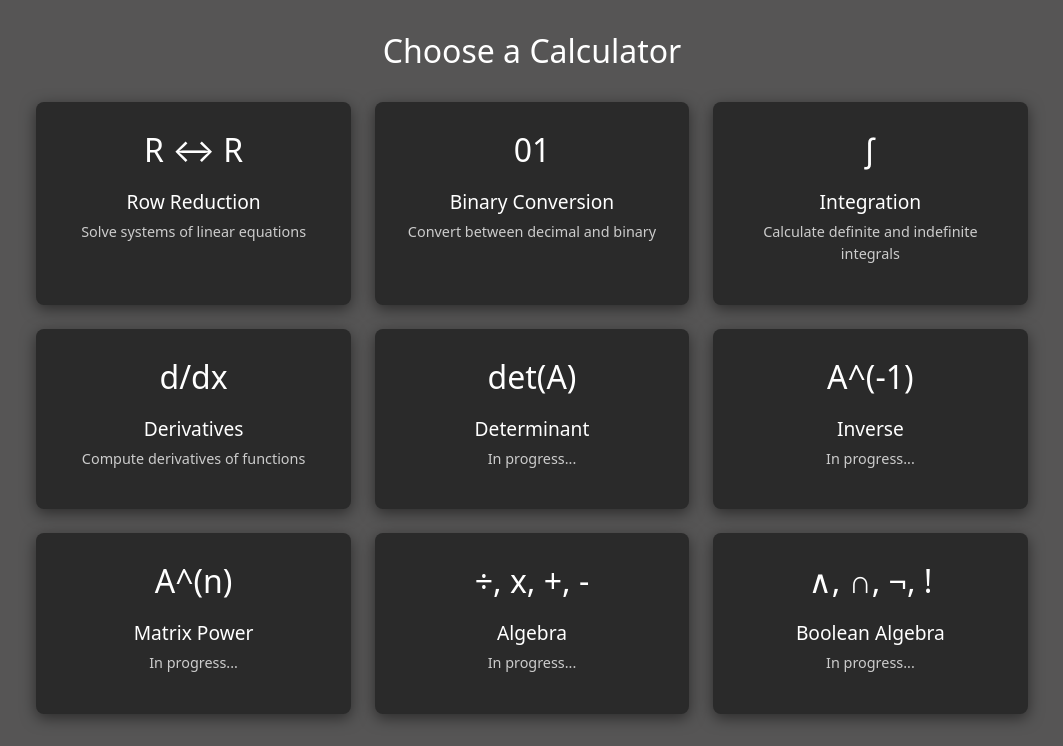
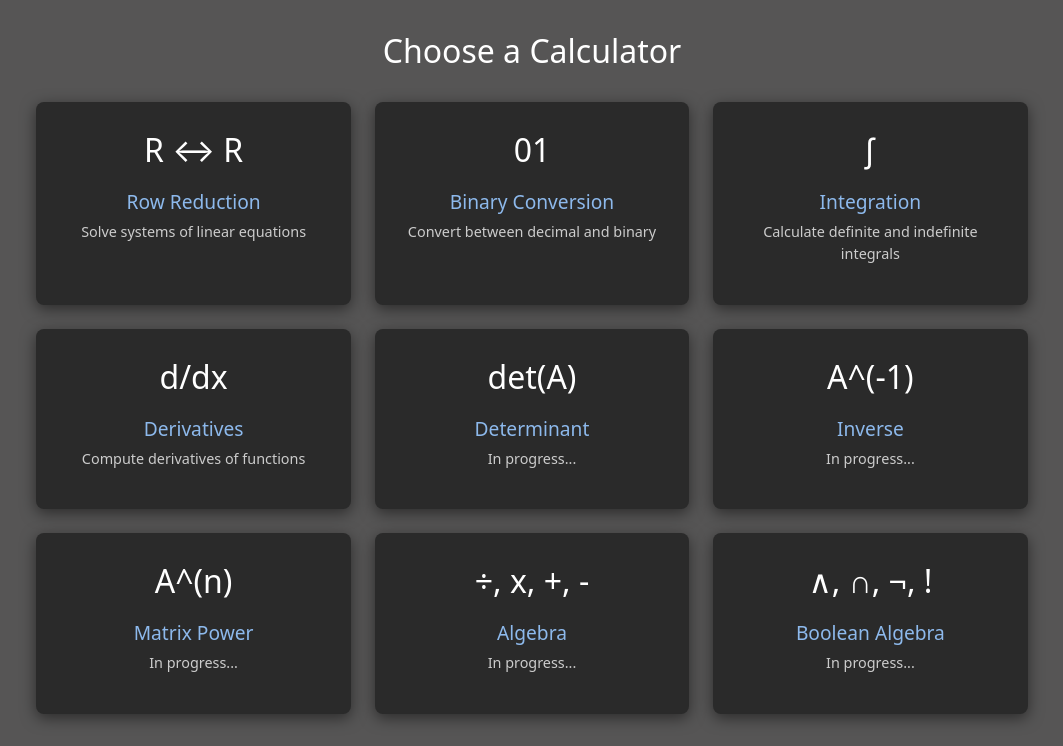
Before and after one commit to Ryan11c/mathify, a Django app: page / in a window 1280 px wide. Shown: the part 74-820 px from the top of the page, without its empty margins (108-1171 px from the left). Run offline with Django 5.2, Linux system fonts and the light colour scheme; data comes from the database, SQL or seed files in the repository; some libraries are stand-ins or nearby versions.

Commit message:
Fix color inconsistency and improve UI

```diff
--- a/myApp/templates/myApp/base.html
+++ b/myApp/templates/myApp/base.html
@@ -88,7 +88,7 @@
     {% if messages %}
     <div class="container mt-3">
         {% for message in messages %}
-        <div class="alert alert-{{ message.tags }}" role="alert" style="background-color: #ffd700; color: black; border: none; opacity: 85%;">
+        <div class="alert alert-{{ message.tags }}" role="alert" style="background-color: white; color: black; border: none; opacity: 85%;">
             {{ message }}
         </div>
         {% endfor %}
--- a/static/myApp/css/home.css
+++ b/static/myApp/css/home.css
@@ -65,7 +65,7 @@ h2 {
 .calculator-title {
     font-size: 1.2rem;
     margin-bottom: 0.5rem;
-    color: var(--yellow);
+    color: rgb(141, 185, 236);
 }
 
 .calculator-description {
```
Also changed, not shown: db.sqlite3.
